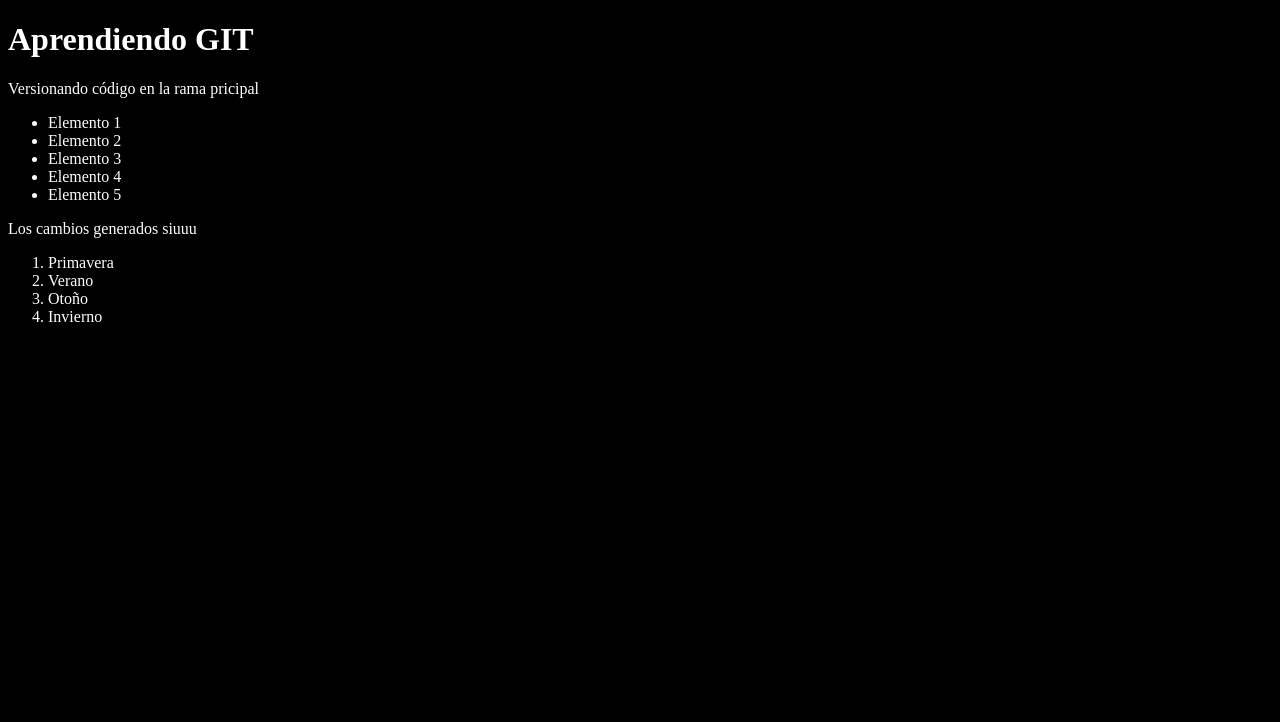
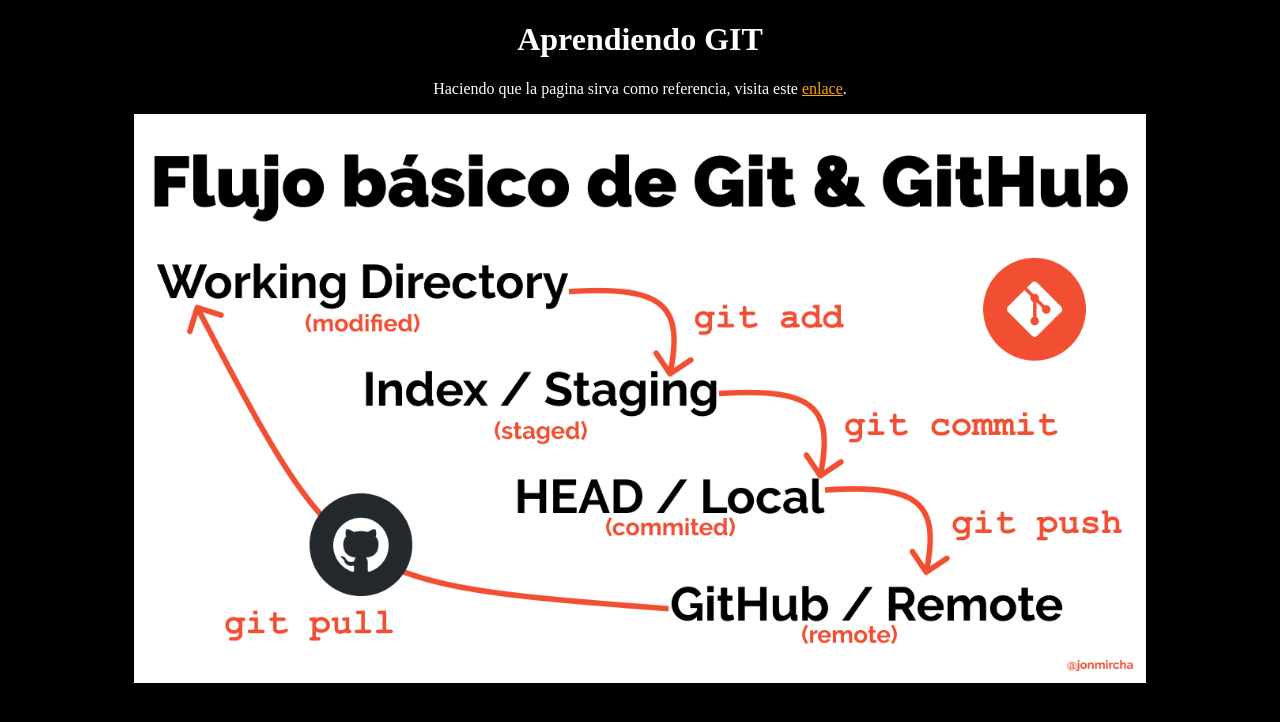
Before and after one commit to GsusAlejandro/Inicio-GIT, a plain HTML site: page index.html in a window 1280 px wide. Drawn offline with Linux system fonts and the light colour scheme.

Commit message:
Agregando imagen de flujo git y poniendo chulo el index

```diff
--- a/index.html
+++ b/index.html
@@ -9,25 +9,9 @@
 <body>
     <h1>Aprendiendo GIT</h1>
 
-    <p>Versionando código en la rama pricipal</p>
+    <p>Haciendo que la pagina sirva como referencia, visita este <a href="#sitio">enlace</a>.</p>
 
-    <ul>
-        <li>Elemento 1</li>
-        <li>Elemento 2</li>
-        <li>Elemento 3</li>
-        <li>Elemento 4</li>
-        <li>Elemento 5</li>
-    </ul>
+    <img src="git-flow.png" alt="Imagen del flujo de git">
 
-    <script src="index.js"></script>
-
-    <p>Los cambios generados siuuu</p>
-
-    <ol>
-        <li>Primavera</li>
-        <li>Verano</li>
-        <li>Otoño</li>
-        <li>Invierno</li>
-    </ol>
 </body>
 </html>
--- a/style.css
+++ b/style.css
@@ -1,4 +1,17 @@
 html{
     background-color: #000;
     color: #fff;
+    text-align: center;
 }
+
+a{
+    color: orange;
+}
+
+a:hover{
+    color: orangered;
+}
+
+img{
+    max-width: 80%;
+}
```
Also changed, not shown: git-flow.png (added), 1 other file.
